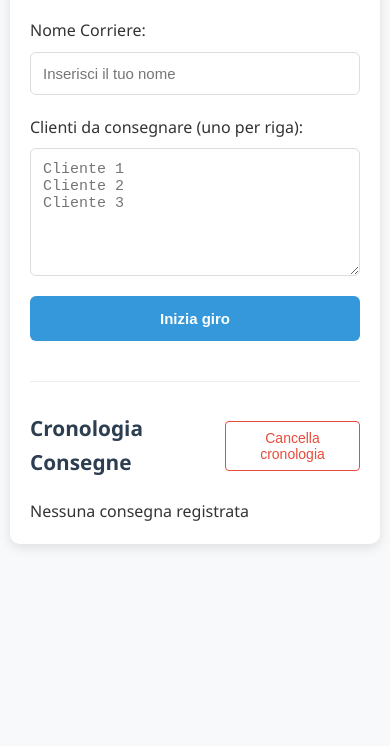
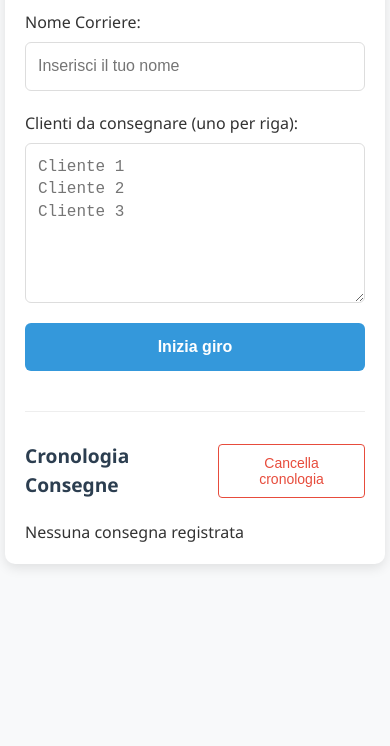
Before and after one commit to fedebimmer/DELIVERYAPP, a plain HTML site: page index.html in a window 390 px wide. Shown: the part 98-844 px from the top of the page. Drawn offline with Linux system fonts and the light colour scheme.

Commit message:
Update styles.css

```diff
--- a/styles.css
+++ b/styles.css
@@ -13,7 +13,9 @@ body {
     min-height: 100vh;
     display: flex;
     justify-content: center;
-    align-items: flex-start; /* Allinea all'inizio per evitare centratura verticale se il contenuto è poco */
+    align-items: flex-start; /* Allinea all'inizio */
+    -webkit-text-size-adjust: 100%; /* Impedisce aggiustamento automatico font su iOS */
+    text-size-adjust: 100%; /* Impedisce aggiustamento automatico font */
 }
 
 .container {
@@ -31,6 +33,7 @@ h1 {
     margin-bottom: 30px;
     color: #2c3e50;
     font-weight: 600;
+    font-size: 2em; /* Dimensione base */
 }
 
 .input-section {
@@ -52,8 +55,13 @@ input, textarea {
     padding: 12px;
     border: 1px solid #ddd;
     border-radius: 6px;
-    font-size: 16px;
+    font-size: 16px; /* Dimensione base per input */
     transition: border 0.3s ease;
+    line-height: 1.4; /* Aggiustata interlinea input */
+}
+
+textarea {
+    min-height: 100px; /* Altezza minima per textarea */
 }
 
 input:focus, textarea:focus {
@@ -62,7 +70,7 @@ input:focus, textarea:focus {
     box-shadow: 0 0 0 2px rgba(52, 152, 219, 0.2);
 }
 
-/* @tweakable Primary button color */
+/* Colori */
 :root {
     --primary-color: #3498db;
     --hover-color: #2980b9;
@@ -78,10 +86,12 @@ input:focus, textarea:focus {
     color: white;
     border: none;
     border-radius: 6px;
-    font-size: 16px;
+    font-size: 16px; /* Dimensione base bottone principale */
     font-weight: 600;
     cursor: pointer;
     transition: all 0.3s ease;
+    -webkit-appearance: none; /* Rimuove stili default iOS */
+    appearance: none; /* Rimuove stili default */
 }
 
 .action-button:hover {
@@ -109,7 +119,7 @@ input:focus, textarea:focus {
 h2 {
     color: #2c3e50;
     font-weight: 600;
-    font-size: 1.5em; /* Aggiunto per coerenza */
+    font-size: 1.5em; /* Dimensione base */
 }
 
 
@@ -117,11 +127,13 @@ h2 {
     background-color: transparent;
     color: #e74c3c;
     border: 1px solid #e74c3c;
-    padding: 8px 12px;
+    padding: 8px 12px; /* Padding base */
     border-radius: 4px;
     cursor: pointer;
     font-size: 14px;
     transition: all 0.3s ease;
+    -webkit-appearance: none; /* Rimuove stili default iOS */
+    appearance: none; /* Rimuove stili default */
 }
 
 .clear-button:hover {
@@ -130,9 +142,11 @@ h2 {
 }
 
 .history-list {
-    max-height: 400px;
+    max-height: 400px; /* Potrebbe essere ridotta su mobile se serve */
     overflow-y: auto;
-    padding-right: 10px; /* Aggiunge spazio per la scrollbar */
+    padding-right: 5px; /* Ridotto spazio per scrollbar */
+    /* Per uno scroll più fluido su touch devices */
+    -webkit-overflow-scrolling: touch;
 }
 
 .history-item {
@@ -141,8 +155,8 @@ h2 {
     padding: 15px;
     margin-bottom: 15px;
     box-shadow: 0 2px 4px rgba(0, 0, 0, 0.05);
-    animation: fadeIn 0.5s ease forwards; /* Aggiunto forwards per mantenere lo stato finale */
-    opacity: 0; /* Inizia trasparente per l'animazione */
+    animation: fadeIn 0.5s ease forwards;
+    opacity: 0;
 }
 
 @keyframes fadeIn {
@@ -154,7 +168,7 @@ h2 {
     font-weight: 600;
     color: #2c3e50;
     margin-bottom: 8px;
-    font-size: 0.9em; /* Leggermente più piccolo */
+    font-size: 0.9em;
 }
 
 .history-courier {
@@ -171,53 +185,67 @@ h2 {
 .history-customers ul {
     padding-left: 20px;
     margin-top: 5px;
-    list-style-type: disc; /* Aggiunto stile lista */
+    list-style-type: disc;
 }
 
 .history-customers li {
-    margin-bottom: 4px; /* Spazio tra items lista */
+    margin-bottom: 4px;
 }
 
-/* Aggiunta per la scrollbar (opzionale, stile webkit) */
+/* Stili Scrollbar (Webkit) */
 .history-list::-webkit-scrollbar {
-    width: 8px;
+    width: 6px; /* Più sottile */
 }
-
 .history-list::-webkit-scrollbar-track {
     background: #f1f1f1;
     border-radius: 10px;
 }
-
 .history-list::-webkit-scrollbar-thumb {
     background: #ccc;
     border-radius: 10px;
 }
-
 .history-list::-webkit-scrollbar-thumb:hover {
     background: #aaa;
 }
 
 
+/* --- OTTIMIZZAZIONI MOBILE --- */
 @media (max-width: 768px) {
     body {
-        padding: 10px; /* Meno padding su schermi piccoli */
-        align-items: flex-start; /* Assicura che non centri verticalmente */
+        padding: 10px 5px; /* Padding ridotto ai lati */
+        line-height: 1.5; /* Interlinea leggermente ridotta */
+        align-items: flex-start;
     }
 
     .container {
-        padding: 20px;
-        margin-top: 10px; /* Meno margine sopra */
+        padding: 20px; /* Padding interno ridotto */
+        margin: 10px auto; /* Margine verticale ridotto */
     }
 
     h1 {
-        font-size: 1.8em; /* Leggermente più grande */
+        font-size: 1.6em; /* Dimensione titolo ridotta */
     }
 
     h2 {
-        font-size: 1.3em;
+        font-size: 1.2em; /* Dimensione sottotitolo ridotta */
     }
 
-    input, textarea, .action-button {
-        font-size: 15px; /* Leggermente più piccolo per mobile */
+    /* Assicura font leggibile e previene zoom su input focus */
+    input, textarea {
+        font-size: 16px;
+    }
+    /* Bottone principale rimane leggibile */
+    .action-button {
+        padding: 15px; /* Leggermente più padding verticale */
+        font-size: 16px;
+    }
+
+    .clear-button {
+        padding: 10px 14px; /* Padding aumentato per touch target migliore */
+        font-size: 14px;
+    }
+
+    .history-list {
+         max-height: 350px; /* Altezza massima ridotta per lasciare più spazio */
     }
 }
```
